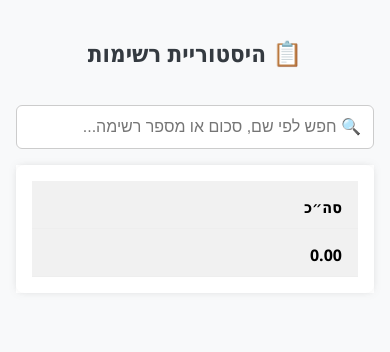
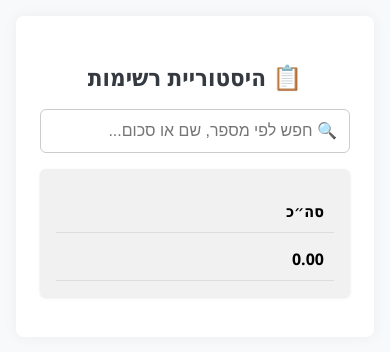
Before and after one commit to jimmyadda/MaLiknot, a Flask app: page /user_lists/1 in a window 390 px wide. Shown: the top 352 px of the page. Run offline with Flask 3, Linux system fonts and the light colour scheme; data that the repository does not hold is empty.

Commit message:
userlist sum

```diff
--- a/WebApp/templates/user_lists.html
+++ b/WebApp/templates/user_lists.html
@@ -2,49 +2,51 @@
 <html lang="he">
 <head>
     <meta charset="UTF-8">
-    <title>הרשימות שלי</title>
+    <title>היסטוריית רשימות</title>
     <meta name="viewport" content="width=device-width, initial-scale=1.0">
     <style>
         body {
+            direction: rtl;
             font-family: "Segoe UI", Tahoma, Geneva, Verdana, sans-serif;
-            background: #f8f9fa;
-            direction: rtl;
+            background-color: #f8f9fa;
             margin: 0;
-            padding: 0;
+            padding: 1rem;
         }
 
         .container {
-            max-width: 800px;
+            max-width: 850px;
             margin: auto;
-            padding: 1rem;
+            background: #fff;
+            padding: 1.5rem;
+            border-radius: 8px;
+            box-shadow: 0 0 15px rgba(0, 0, 0, 0.05);
         }
 
         h2 {
             text-align: center;
             color: #343a40;
+            margin-bottom: 1rem;
         }
 
         input[type="text"] {
             width: 100%;
             padding: 0.75rem;
-            margin: 1rem 0;
+            font-size: 1rem;
+            margin-bottom: 1rem;
             border: 1px solid #ccc;
             border-radius: 6px;
-            font-size: 1rem;
             box-sizing: border-box;
         }
 
         table {
             width: 100%;
             border-collapse: collapse;
-            background: white;
-            box-shadow: 0 0 10px rgba(0, 0, 0, 0.05);
         }
 
         th, td {
             padding: 12px;
             text-align: center;
-            border-bottom: 1px solid #eee;
+            border-bottom: 1px solid #ddd;
         }
 
         th {
@@ -52,7 +54,7 @@
             color: white;
         }
 
-        tr:last-child td {
+        tr.total-row {
             font-weight: bold;
             background-color: #f1f1f1;
         }
@@ -68,23 +70,23 @@
 
             tr {
                 margin-bottom: 1rem;
+                background: #fff;
+                border-radius: 6px;
+                box-shadow: 0 1px 3px rgba(0, 0, 0, 0.1);
                 padding: 1rem;
-                background: white;
-                border-radius: 8px;
-                box-shadow: 0 0 5px rgba(0, 0, 0, 0.05);
             }
 
             td {
                 text-align: right;
-                padding: 10px 16px;
+                padding: 10px;
             }
 
             td::before {
                 content: attr(data-label);
+                font-weight: bold;
                 display: block;
-                font-weight: bold;
-                color: #555;
                 margin-bottom: 5px;
+                color: #333;
             }
         }
     </style>
@@ -92,7 +94,8 @@
 <body>
     <div class="container">
         <h2>📋 היסטוריית רשימות</h2>
-        <input type="text" id="searchInput" placeholder="🔍 חפש לפי שם, סכום או מספר רשימה...">
+
+        <input type="text" id="searchInput" placeholder="🔍 חפש לפי מספר, שם או סכום...">
 
         <table id="listsTable">
             <thead>
@@ -118,9 +121,9 @@
                     </td>
                 </tr>
                 {% endfor %}
-                <tr>
+                <tr class="total-row">
                     <td colspan="2">סה״כ</td>
-                    <td>{{ "%.2f"|format(grand_total) }}</td>
+                    <td id="totalSum">{{ "%.2f"|format(grand_total) }}</td>
                 </tr>
             </tbody>
         </table>
@@ -128,34 +131,37 @@
 
     <script>
         const searchInput = document.getElementById("searchInput");
-        const table = document.getElementById("listsTable").getElementsByTagName("tbody")[0];
+        const tableBody = document.querySelector("#listsTable tbody");
+        const rows = tableBody.querySelectorAll("tr");
+        const totalCell = document.getElementById("totalSum");
 
         searchInput.addEventListener("input", function () {
-            const filter = searchInput.value.toLowerCase();
-            const rows = table.getElementsByTagName("tr");
-
+            const filter = searchInput.value.trim().toLowerCase();
             let total = 0;
 
-            for (let i = 0; i < rows.length - 1; i++) {
-                const cells = rows[i].getElementsByTagName("td");
-                let showRow = false;
+            rows.forEach((row, index) => {
+                if (row.classList.contains("total-row")) return;
 
-                for (let j = 0; j < cells.length; j++) {
-                    if (cells[j].textContent.toLowerCase().includes(filter)) {
-                        showRow = true;
+                const cells = row.getElementsByTagName("td");
+                let match = false;
+
+                for (let cell of cells) {
+                    if (cell.textContent.toLowerCase().includes(filter)) {
+                        match = true;
                         break;
                     }
                 }
 
-                rows[i].style.display = showRow ? "" : "none";
+                row.style.display = match ? "" : "none";
 
-                if (showRow && cells[2].textContent.trim() !== "-" && !isNaN(cells[2].textContent)) {
-                    total += parseFloat(cells[2].textContent);
+                if (match && cells.length >= 3) {
+                    const value = cells[2].textContent.replace(",", "").trim();
+                    if (!isNaN(value) && value !== "-") {
+                        total += parseFloat(value);
+                    }
                 }
-            }
+            });
 
-            // Update last row (total)
-            const totalCell = rows[rows.length - 1].getElementsByTagName("td")[2];
             totalCell.textContent = total.toFixed(2);
         });
     </script>
```
